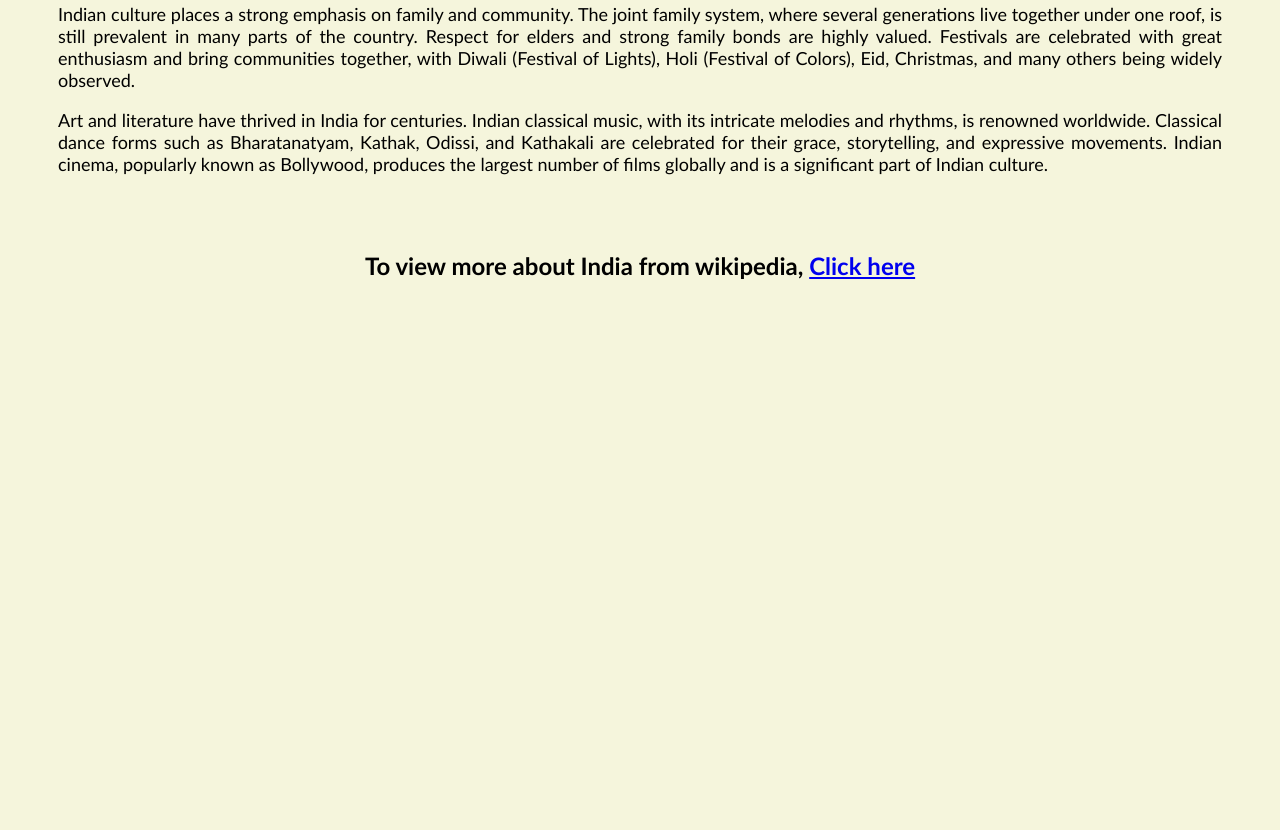
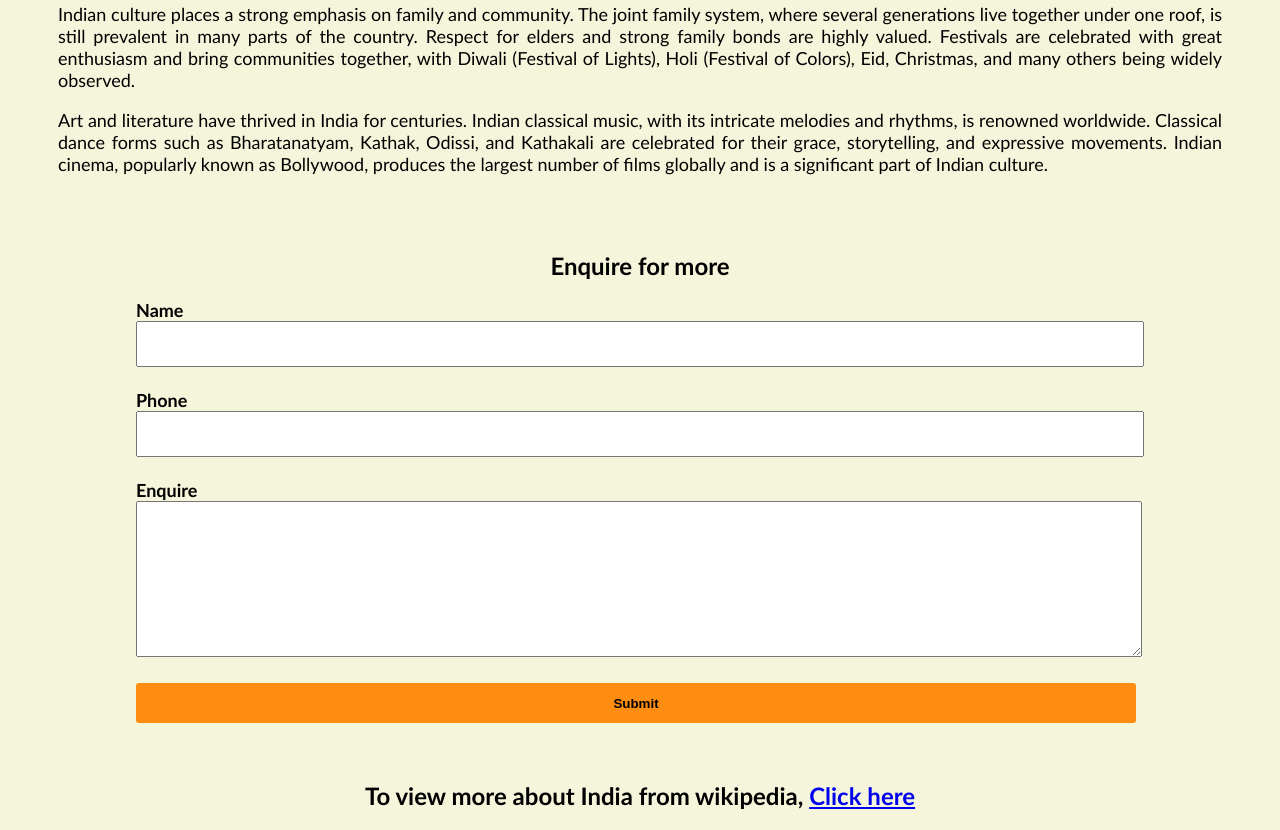
Before and after one commit to midhun-coddletech/assignment1, a plain HTML site: page index.html in a window 1280 px wide. Shown: the part 3491-4321 px from the top of the page. Before the commit the page ends 3790 px from the top, so only its background shows below. Drawn offline with Linux system fonts and the light colour scheme.

Commit message:
added new files

```diff
--- a/css/styles.css
+++ b/css/styles.css
@@ -58,3 +58,23 @@ margin-right: 50px;
     align-items: center;
     justify-content: center;
 }
+
+.enquire-div{
+    margin-left: 50px;
+    margin-right: 50px;
+    font-weight: bold;
+    font-size: large;
+    display: flex;
+    justify-content: center;
+
+}
+
+.enquire-div input{
+    width: 1000px;
+    height: 40px;
+}
+
+.enquire-div textarea{
+    width: 1000px;
+    height: 150px;
+}
--- a/index.html
+++ b/index.html
@@ -67,6 +67,25 @@
           </div>
         </section>
         <br><br>
+
+        <section class="enquire-form" id="enquire-form">
+          <h2 style="text-align: center;">Enquire for more</h2>
+          <div class="enquire-div">
+          <form action="">
+            <label for="name">Name</label><br>
+            <input type="text" name="name" id="name"><br><br>
+            <label for="phone">Phone</label><br>
+            <input type="text" name="phone" id="phone"><br><br>
+            <label for="enquire">Enquire</label><br>
+            <textarea name="enquire" id="enquire" cols="30" rows="10"></textarea><br><br>
+            <input type="submit" name="submit" id="submit" value="Submit" style="background-color: rgb(255, 141, 18); font-weight: bold; border-radius: 3px; border: none;">
+          </form>
+          </div>
+        </section>
+        <br><br>
+
+
+
         </main>
 
         <footer id="view-more" class="view-more">
```
